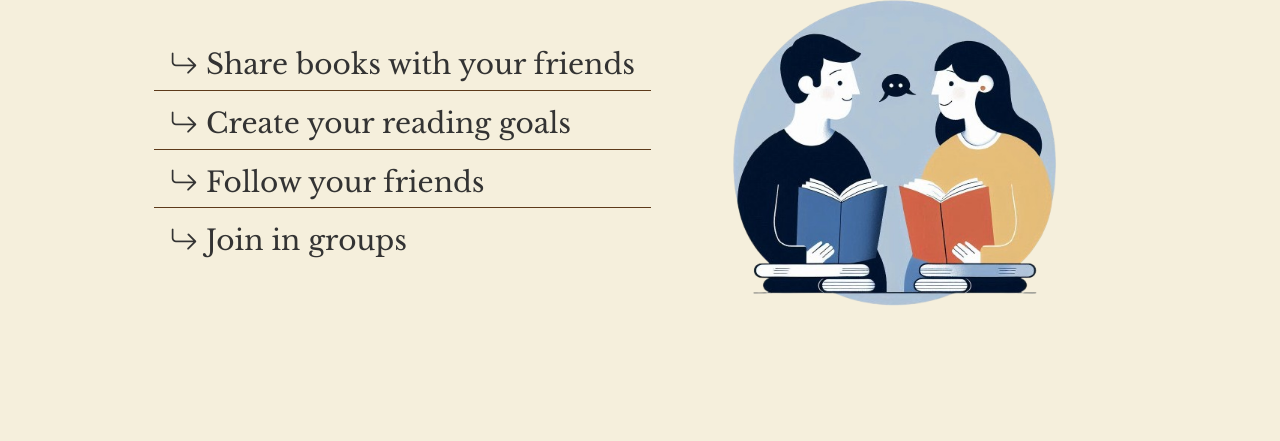
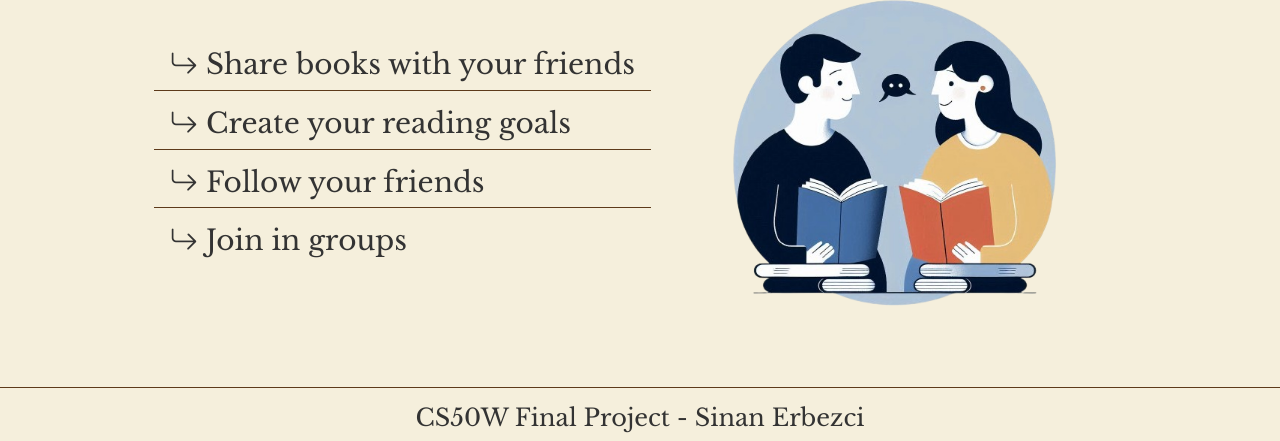
Before and after one commit to SinanErbezci/cs50w_final, a Django app: page / in a window 1280 px wide. Shown: the part 1448-1889 px from the top of the page. Before the commit the page ends 1753 px from the top, so only its background shows below. Run offline with Django 5.2, Linux system fonts and the light colour scheme; some libraries are stand-ins or nearby versions.

Commit message:
readme finished

```diff
--- a/bookclub/library/templates/library/layout.html
+++ b/bookclub/library/templates/library/layout.html
@@ -69,6 +69,9 @@
     </nav>
   </header>
   {% block body %}{% endblock %}
+  <footer class="text-center pt-3 mt-4 mb-1 border-top">
+    <h4>CS50W Final Project - Sinan Erbezci</h4>
+  </footer>
   <script src="{% static 'library/search.js' %}" type="module"></script>
   <script src="https://cdn.jsdelivr.net/npm/bootstrap@5.3.3/dist/js/bootstrap.bundle.min.js"
     integrity="sha384-YvpcrYf0tY3lHB60NNkmXc5s9fDVZLESaAA55NDzOxhy9GkcIdslK1eN7N6jIeHz"
```
Also changed, not shown: bookclub/requirements.txt (added, +91 -0 lines), README.md.
